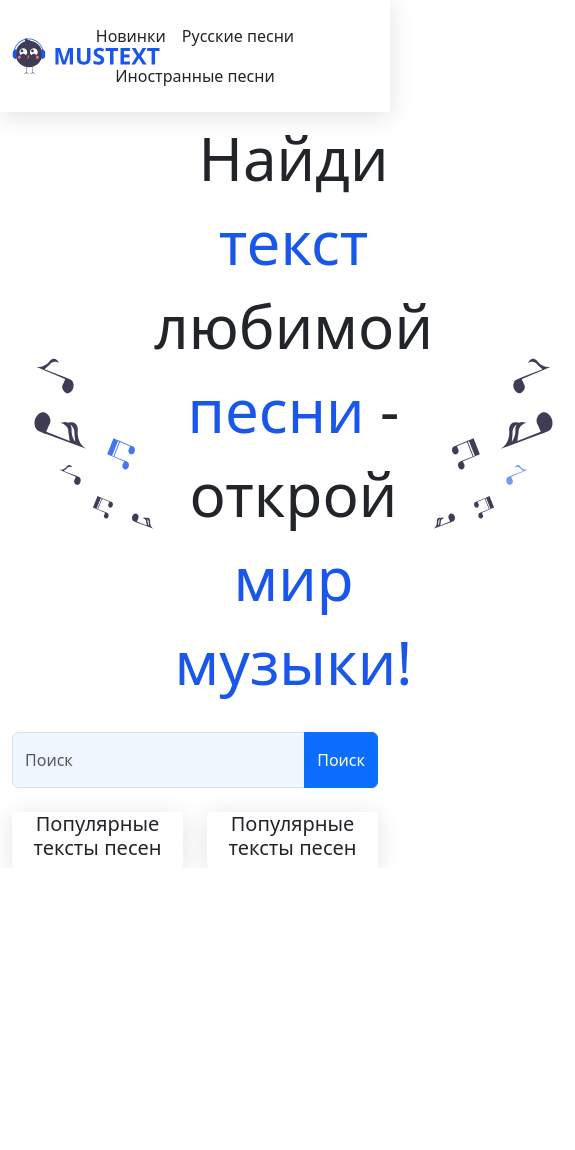
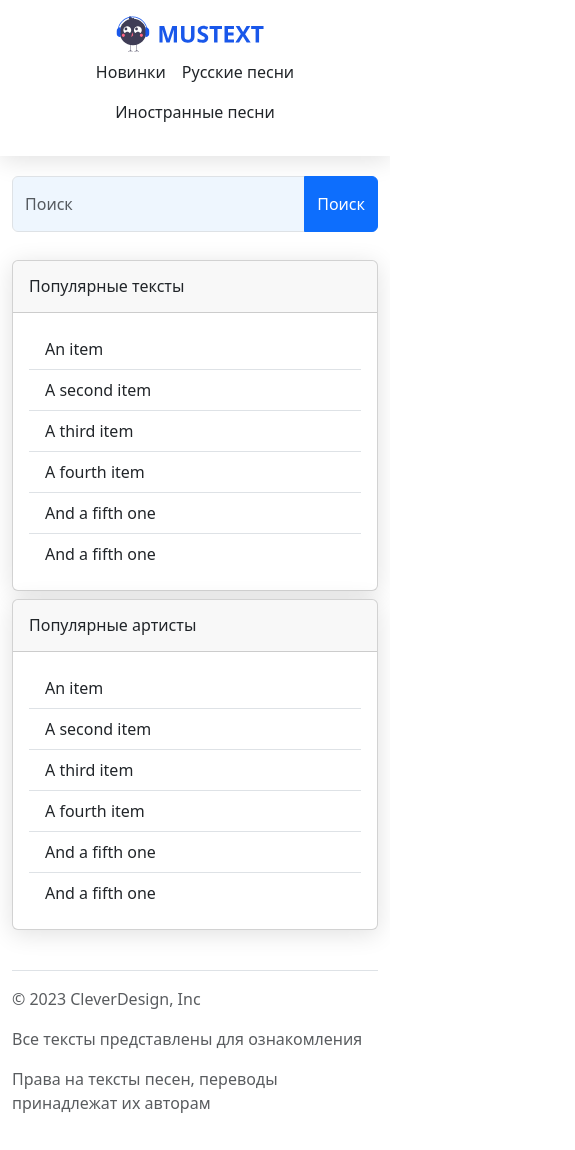
Before and after one commit to AlexanderDmitriew/Music, a plain HTML site: page client/index.html in a window 390 px wide. Shown: the whole page, 575 px wide, since content can reach past the window. Before the commit the page ends 868 px from the top, so only its background shows below. Drawn offline with nearby package versions, Linux system fonts and the light colour scheme.

Commit message:
Главная страница + адаптив

```diff
--- a/client/assets/css/style.css
+++ b/client/assets/css/style.css
@@ -3,12 +3,13 @@ h1{
     line-height: 84px;
 }
 
-.header{
+.navbar{
     background-color: #FFF;
     min-height: 68px;
+    width: 100%;
 }
 
-.defaul_shadow{
+.default_shadow{
     box-shadow: 0px 4px 24px rgba(0, 0, 0, 0.12);
 }
 
--- a/client/index.html
+++ b/client/index.html
@@ -4,29 +4,28 @@
     <meta charset="UTF-8">
     <meta http-equiv="X-UA-Compatible" content="IE=edge">
     <meta name="viewport" content="width=device-width, initial-scale=1.0">
+    <link rel="icon" href="assets/img/favicon.svg" type="image/x-icon" />
     <link href="https://cdn.jsdelivr.net/npm/bootstrap@5.3.0-alpha1/dist/css/bootstrap.min.css" rel="stylesheet" integrity="sha384-GLhlTQ8iRABdZLl6O3oVMWSktQOp6b7In1Zl3/Jr59b6EGGoI1aFkw7cmDA6j6gD" crossorigin="anonymous">
     <link rel="stylesheet" href="assets/css/style.css">
     </head>
-    <title>Document</title>
+    <title>Текст песен</title>
 </head>
 <body>
-<header class="header defaul_shadow d-flex py-3">
-    <div class="container ">
-        <div class="row">
-        <div class="col-2 d-flex align-items-center">
+    <!-- Шапка -->
+<header class="navbar default_shadow d-flex py-3">
+    <div class="container d-flex justify-content-center">
+        <div class="d-flex col-lg-4 col-md-4">
             <object data="assets/img/Logo.svg" type=""></object>
         </div>
-        <div class="col-8">
-        <ul class="nav justify-content-center">
-            <li><a href="#" class="nav-link px-2 link-dark">Новинки</a></li>
-            <li><a href="#" class="nav-link px-2 link-dark">Русские песни</a></li>
-            <li><a href="#" class="nav-link px-2 link-dark">Иностранные песни</a></li>
-        </ul>
-        </div>
-        </div>
+            <ul class="nav col-lg-8 col-md-8 mb-2 justify-content-center mb-md-0">
+                <li><a href="#" class="nav-link px-2 link-dark">Новинки</a></li>
+                <li><a href="#" class="nav-link px-2 link-dark">Русские песни</a></li>
+                <li><a href="#" class="nav-link px-2 link-dark">Иностранные песни</a></li>
+            </ul>
     </div>
 </header>
-<div class="container text-center">
+<!-- Первый баннер -->
+<div class="container text-center d-sm-none d-md-block d-none d-sm-block">
     <div class="row">
         <div class="col-12 d-flex align-items-center py-1">
             <object data="assets/img/happy_music.svg" type=""></object>
@@ -35,31 +34,72 @@
             </div>
             <object data="assets/img/happy_music_reverse.svg" type=""></object>
         </div>
+    </div>
+</div>
+<!-- Строка поиска -->
+<div class="container">
+    <div class="row">
         <div class="col-12">
-            <div class="input-group mt-3">
+            <div class="input-group mt-3 py-1">
                 <input type="text" class="form-control" placeholder="Поиск" aria-label="Поиск" aria-describedby="button-addon2">
                 <button class="btn btn-primary" type="button" id="button-addon2">Поиск</button>
             </div>
         </div>
     </div>
 </div>
-<div class="container text-center">
-    <div class="row mt-4">
-        <div class="col-6 ">
-            <div class="custom_card defaul_shadow">
-                <div class="row d-flex">
-                    <h5>Популярные тексты песен</h5>
+<!-- Карточки популярных треков и артистов -->
+<div class="container py-3 ">
+    <div class="row">
+        <div class="col-lg-6 col-sm-12 mt-2">
+            <div class="card default_shadow">
+                <div class="card-header">
+                    <p class="h6 pt-2 mb-2">Популярные тексты</p>
+                </div>
+                <div class="card-body">
+                    <ul class="list-group list-group-flush">
+                        <li class="list-group-item">An item</li>
+                        <li class="list-group-item">A second item</li>
+                        <li class="list-group-item">A third item</li>
+                        <li class="list-group-item">A fourth item</li>
+                        <li class="list-group-item">And a fifth one</li>
+                        <li class="list-group-item">And a fifth one</li>
+                    </ul>
                 </div>
             </div>
         </div>
-        <div class="col-6">
-            <div class="container custom_card defaul_shadow">
-                <div class="row d-flex">
-                    <h5>Популярные тексты песен</h5>
+        <div class="col-lg-6 col-sm-12 mt-2">
+            <div class="card default_shadow">
+                <div class="card-header">
+                    <p class="h6 pt-2 mb-2">Популярные артисты</p>
+                </div>
+                <div class="card-body">
+                    <ul class="list-group list-group-flush">
+                        <li class="list-group-item">An item</li>
+                        <li class="list-group-item">A second item</li>
+                        <li class="list-group-item">A third item</li>
+                        <li class="list-group-item">A fourth item</li>
+                        <li class="list-group-item">And a fifth one</li>
+                        <li class="list-group-item">And a fifth one</li>
+                    </ul>
                 </div>
             </div>
         </div>
     </div>
 </div>
+<!-- Футер -->
+<div class="container">
+    <footer class="d-flex flex-wrap justify-content-between align-items-center py-3 my-4 border-top">
+        <div class="col-md-4 col-sm-12 d-flex align-items-center">
+            <span class="mb-3 mb-md-0 text-muted">© 2023 CleverDesign, Inc</span>
+        </div>
+        <div class="col-md-4 d-flex align-items-center">
+            <span class="mb-3 mb-md-0 text-muted">Все тексты представлены для ознакомления</span>
+        </div>
+        <div class="col-md-4 d-flex align-items-center">
+            <span class="mb-3 mb-md-0 text-muted">Права на тексты песен, переводы принадлежат их авторам</span>
+        </div>
+    </footer>
+</div>
 </body>
+<script src="https://cdn.jsdelivr.net/npm/bootstrap@5.3.0-alpha1/dist/js/bootstrap.bundle.min.js"></script>
 </html>
```
Also changed, not shown: client/assets/img/favicon.svg (added).
